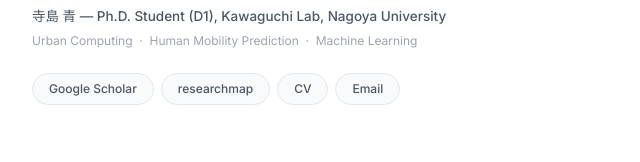
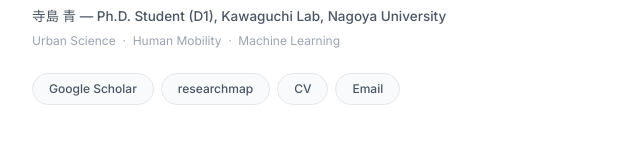
Before and after one commit to HaruTerashima/HaruTerashima.github.io, a plain HTML site: page index.html in a window 1280 px wide. Shown: the part 254-416 px from the top of the page, 108-748 px from the left. Drawn offline with Linux system fonts and the light colour scheme.

Commit message:
fix 1119

```diff
--- a/index.html
+++ b/index.html
@@ -27,7 +27,7 @@
             <div class="hero-text">
                 <h1 class="hero-name">Haru<br><span>Terashima</span></h1>
                 <p class="hero-sub">寺島 青 &mdash; Ph.D. Student (D1), Kawaguchi Lab, Nagoya University</p>
-                <p class="hero-desc">Urban Computing &nbsp;·&nbsp; Human Mobility Prediction &nbsp;·&nbsp; Machine Learning</p>
+                <p class="hero-desc">Urban Science &nbsp;·&nbsp; Human Mobility &nbsp;·&nbsp; Machine Learning</p>
                 <div class="hero-links">
                     <a href="https://scholar.google.co.jp/citations?user=maPiVoYAAAAJ&hl=ja" target="_blank" rel="noopener">Google Scholar</a>
                     <a href="https://researchmap.jp/haru-tera" target="_blank" rel="noopener">researchmap</a>
```
